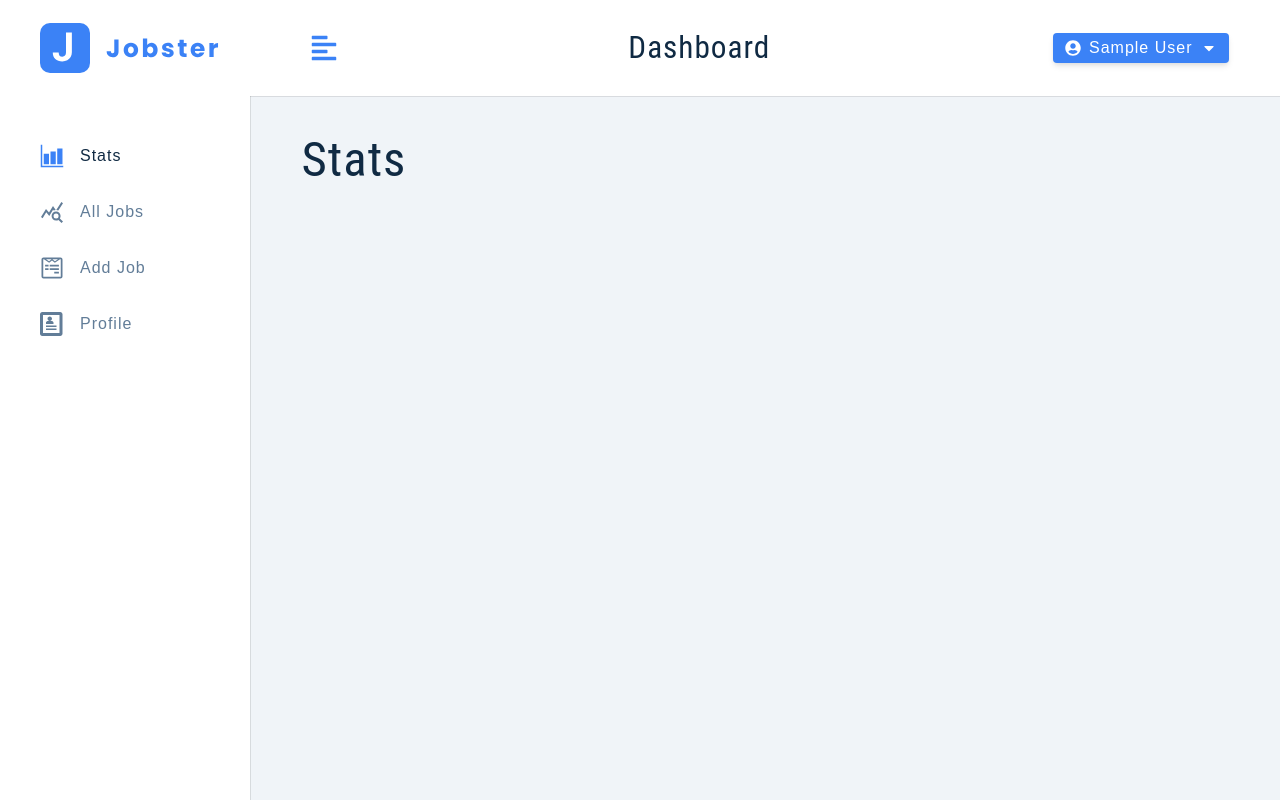
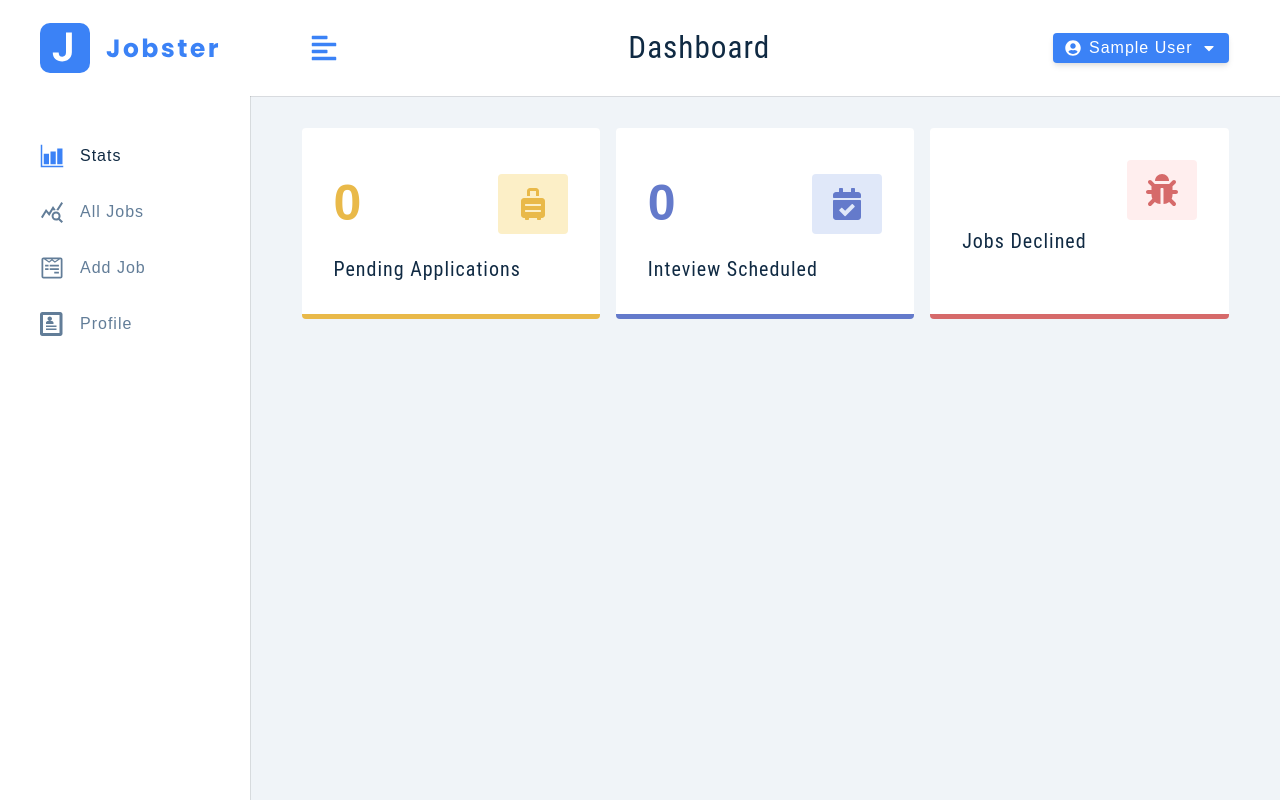
Before and after one commit to SWork1509/Jobster-React, a React (Create React App) app: page / in a window 1280 px wide. Built offline with nearby package versions, Linux system fonts and the light colour scheme; no server answers; sample sign-in values are in the browser's storage.

Commit message:
Stats Integration

```diff
--- a/package.json
+++ b/package.json
@@ -17,6 +17,7 @@
     "react-router-dom": "^6.3.0",
     "react-scripts": "5.0.1",
     "react-toastify": "^9.0.4",
+    "recharts": "^2.1.10",
     "styled-components": "^5.3.5",
     "web-vitals": "^2.1.4"
   },
--- /dev/null
+++ b/src/components/AreaChartComponent.js
@@ -0,0 +1,18 @@
+import React from 'react'
+import { ResponsiveContainer, CartesianGrid, XAxis, YAxis, Tooltip, Area, AreaChart } from "recharts"
+
+const AreaChartComponent = ({ data }) => {
+    return (
+        <ResponsiveContainer width="100%" height={300}>
+            <AreaChart data={data} margin={{ top: 50 }}>
+                <CartesianGrid strokeDasharray="3 3" />
+                <XAxis dataKey="date" />
+                <YAxis />
+                <Tooltip />
+                <Area type="monotone" dataKey="count" stroke="#8884d8" fill="#8884d8" />
+            </AreaChart>
+        </ResponsiveContainer>
+    )
+}
+
+export default AreaChartComponent;
--- /dev/null
+++ b/src/components/BarChartComponent.js
@@ -0,0 +1,20 @@
+import React from 'react'
+import { BarChart, Bar, XAxis, YAxis, CartesianGrid, Tooltip, Legend, ResponsiveContainer } from 'recharts';
+
+const BarChartComponent = ({ data }) => {
+    console.log(data)
+    return (
+        <ResponsiveContainer width="100%" height={300}>
+            <BarChart data={data} margin={{ top: 50 }}>
+                <CartesianGrid strokeDasharray="3 3 " />
+                <XAxis dataKey="date" />
+                <YAxis allowDecimals={false} />
+                <Tooltip />
+                <Legend />
+                <Bar dataKey="count" fill="#3b82f6" />
+            </BarChart>
+        </ResponsiveContainer>
+    )
+}
+
+export default BarChartComponent;
--- /dev/null
+++ b/src/components/ChartContainer.js
@@ -0,0 +1,27 @@
+import React, { useState } from 'react'
+import { useSelector } from 'react-redux';
+import Wrapper from "../assets/wrappers/ChartsContainer"
+import AreaChartComponent from './AreaChartComponent';
+import BarChartComponent from './BarChartComponent';
+
+const ChartContainer = () => {
+
+    const [barChart, setBarChart] = useState(true);
+    const { monthlyApplications: data } = useSelector(store => store.allJobs);
+
+    return (
+        <Wrapper>
+            <h4>Monthly Applications</h4>
+
+            <button
+                type="button"
+                onClick={() => setBarChart(!barChart)}
+            >{barChart ? "Area Chart" : "Bar Chart"}</button>
+
+            {barChart ? <BarChartComponent data={data} /> : <AreaChartComponent data={data} />}
+
+        </Wrapper>
+    )
+}
+
+export default ChartContainer;
--- /dev/null
+++ b/src/components/StatItem.js
@@ -0,0 +1,16 @@
+import React from 'react';
+import Wrapper from '../assets/wrappers/StatItem';
+
+const StatItem = ({ title, count, icon, color, bcg }) => {
+    return (
+        <Wrapper color={color} bcg={bcg}>
+            <header>
+                <span className="count">{count}</span>
+                <span className="icon">{icon}</span>
+            </header>
+            <h5 className="title">{title}</h5>
+        </Wrapper>
+    )
+}
+
+export default StatItem;
--- /dev/null
+++ b/src/components/StatsContainer.js
@@ -0,0 +1,43 @@
+import React from 'react';
+import { useSelector } from 'react-redux';
+import { FaSuitcaseRolling, FaCalendarCheck, FaBug } from "react-icons/fa";
+import Wrapper from '../assets/wrappers/StatsContainer';
+import StatItem from "../components/StatItem";
+
+const StatsContainer = () => {
+    const { stats } = useSelector(store => store.allJobs);
+
+    const defaultStats = [
+        {
+            title: "Pending Applications",
+            count: stats.pending || 0,
+            icon: <FaSuitcaseRolling />,
+            color: "#e9b949",
+            bcg: "#fcefc7"
+        },
+        {
+            title: "Inteview Scheduled",
+            count: stats.interview || 0,
+            icon: <FaCalendarCheck />,
+            color: "#647acb",
+            bcg: "#e0e8f9"
+        },
+        {
+            title: "Jobs Declined",
+            count: stats.declined,
+            icon: <FaBug />,
+            color: "#d66a6a",
+            bcg: "#ffeeee"
+        }
+    ]
+
+    return (
+        <Wrapper>
+            {defaultStats.map((item, index) => {
+                return <StatItem key={index} {...item} />
+            })}
+        </Wrapper>
+    )
+}
+
+export default StatsContainer;
--- a/src/features/allJobs/allJobsSlice.js
+++ b/src/features/allJobs/allJobsSlice.js
@@ -32,6 +32,16 @@ export const getAllJobs = createAsyncThunk('allJobs/getJobs', async (_, thunkAPI
 
 })
 
+// STATS PART
+export const showStats = createAsyncThunk('allJobs/showStats', async (_, thunkAPI) => {
+    try {
+        const resp = await customFetch.get('/jobs/stats');
+        return resp.data;
+    } catch (error) {
+        return thunkAPI.rejectWithValue(error.response.data.msg);
+    }
+});
+
 const allJobsSlice = createSlice({
     name: 'allJobs',
     initialState,
@@ -44,6 +54,7 @@ const allJobsSlice = createSlice({
         }
     },
     extraReducers: {
+        // GET ALL JOBS
         [getAllJobs.pending]: (state) => {
             state.isLoading = true;
         },
@@ -54,6 +65,19 @@ const allJobsSlice = createSlice({
         [getAllJobs.rejected]: (state, { payload }) => {
             state.isLoading = false;
             toast.error(payload)
+        },
+        // STATS
+        [showStats.pending]: (state) => {
+            state.isLoading = true;
+        },
+        [showStats.fulfilled]: (state, { payload }) => {
+            state.isLoading = false;
+            state.stats = payload.defaultStats;
+            state.monthlyApplications = payload.monthlyApplications;
+        },
+        [showStats.rejected]: (state, { payload }) => {
+            state.isLoading = false;
+            toast.error(payload);
         }
     }
 })
--- a/src/pages/dashboard/Stats.js
+++ b/src/pages/dashboard/Stats.js
@@ -1,7 +1,26 @@
-import React from "react";
+import React, { useEffect } from "react";
+import { useDispatch, useSelector } from "react-redux";
+import { ChartContainer, StatsContainer, Loading } from "../../components";
+import { showStats } from "../../features/allJobs/allJobsSlice";
 
 const Stats = () => {
-    return <h1>Stats</h1>
+    const { isLoading, monthlyApplications } = useSelector(store => store.allJobs);
+    const dispatch = useDispatch();
+
+    useEffect(() => {
+        dispatch(showStats());
+    }, []);
+
+    if (isLoading) {
+        return <Loading center />
+    }
+
+    return (
+        <>
+            <StatsContainer />
+            {monthlyApplications.length > 0 && <ChartContainer />}
+        </>
+    )
+
 }
-
 export default Stats;
```
Also changed, not shown: src/components/index.js (+9 -1 lines), 1 other file (tests, documents, lock files or other folders).
